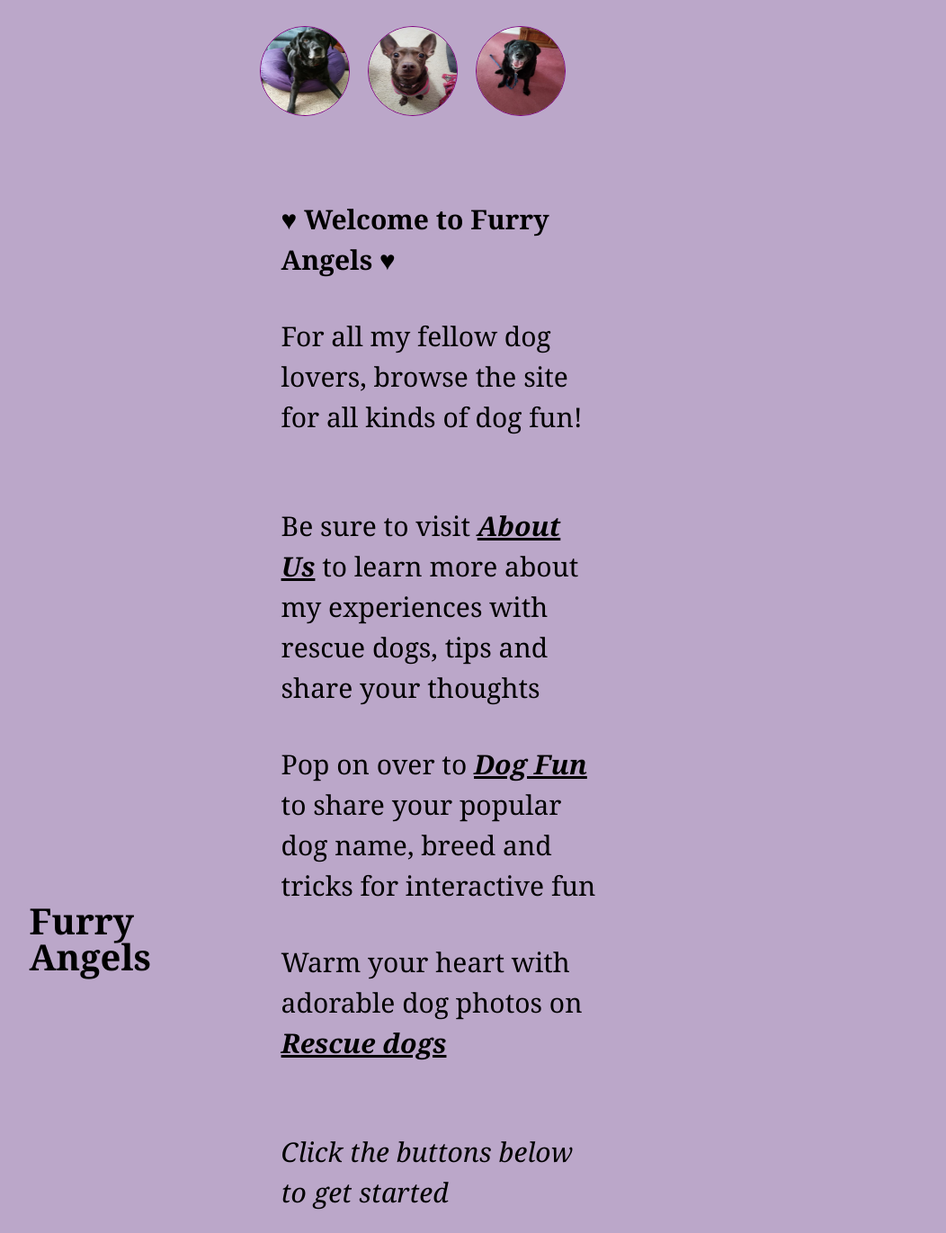
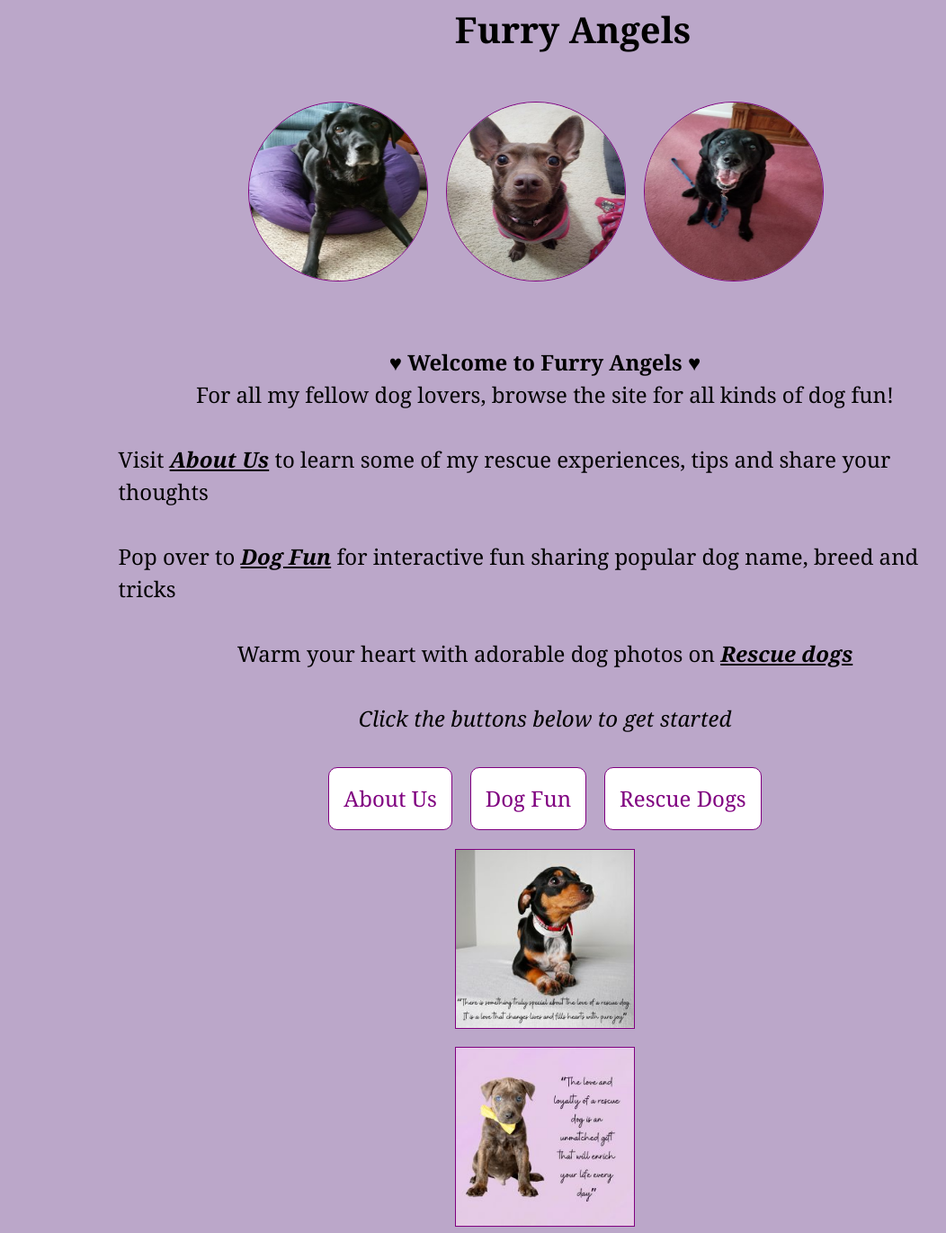
Before and after one commit to kkujawa3/rescue-dogs-and-popular-breeds, a website: page public/index.html in a window 1280 px wide. Shown: the part 328-1699 px from the top of the page at 90% size, without its empty margins (34-1086 px from the left). Drawn offline with Linux system fonts and the light colour scheme.

Commit message:
Updating layouts in files for visual look, checking typos.

```diff
--- a/public/css/style.css
+++ b/public/css/style.css
@@ -74,8 +74,8 @@ section.container {
 
 .rescue-pic img {
     top:20%;
-    width: 400px;
-    height: 400px;
+    width: 200px;
+    height: 200px;
     border-radius: 50%;
     border: 1px solid purple;
     display: flex;
@@ -92,7 +92,7 @@ section.container {
 }
 
 .btn  {
-    background-color: rgb(196, 185, 204);
+    background-color: white;
     border: none;
     color: purple;
     padding: 1rem;
@@ -100,7 +100,7 @@ section.container {
     justify-content: space-between;
     border: 1px solid purple;
     display: flex;
-    font-family:'Franklin Gothic Medium', 'Arial Narrow', Arial, sans-serif;
+    font-family:Georgia, 'Times New Roman', Times, serif;
     font-size: 24px;
 }
 
@@ -109,6 +109,8 @@ section.container {
     top: 20%;
     display: flex;
     margin-bottom: 20px;
+    width: 200px;
+    height: 200px;
 }
 
 .footer-container {
@@ -154,11 +156,11 @@ input {
     align-items:flex-end;
 }
 
-
 .user-message {
     font-style:italic;
     color: purple;
     align-items: center;
+    font-size: 20px;
 }
 
 .star-ratings {
@@ -181,17 +183,18 @@ input {
 .text {
     font-style:italic;
     color: purple;
+    font-size: 20px;
 }
 
 button {
     margin-top: 20px;
-    padding: 10px 20px;
-    font-size: 16px;
+    padding: 1rem;
+    font-size: 24px;
     cursor: pointer;
     border: 1px solid purple;
     background-color: white;
     color: purple;
-    border-radius: 5px;
+    border-radius: 10px;
 }
 
 /* Dog Fun Page Styles */
@@ -203,12 +206,6 @@ button {
     align-items: center;
     justify-content: center;
     max-width: 1000px;
-}
-
-h1 {
-    font-family:Cambria, Cochin, Georgia, Times, 'Times New Roman', serif;
-    line-height: 1;
-    margin: 0 0 1rem;
 }
 
 h2 {
@@ -239,6 +236,7 @@ h2 {
 
 #message {
     color: purple;
+    font-size: 24px;
 }
 
 /* Dog Rescue Page Styles */
@@ -272,12 +270,12 @@ h1 {
     color: purple;
 }
 
-p{
+/*p {
     font-family:Georgia, 'Times New Roman', Times, serif;
     font-size: 30px;
     padding: 20px;
     margin-left: 10%;
-}
+}*/
 
 #submit-btn {
     margin-top: 20px;
@@ -289,19 +287,17 @@ p{
 
 @media (min-width:500px) {
     /* Home Page Styles*/
-    .main, h1  {
+    .main {
+        display: flex;
         flex-direction: column;
-        max-width: 500px;
+        max-width: none;
         justify-content: center;
-        display: flex;
         padding-right: 20px;
     }
 
     section.container {
         display: flex;
         flex-direction: column;
-        justify-content: center;
-        align-items: center;
     }
 
     .rescue-pic {
@@ -309,8 +305,6 @@ p{
     }
 
     .rescue-pic img {
-        width: 100px;
-        height: 100px;
         margin-right: 20px;
         flex-direction: row;
     }
@@ -338,6 +332,11 @@ p{
         justify-content: center;
         max-width: none;
     }
+
+    .main-fun {
+        flex-direction: column;
+        max-width: none;
+    }
 }
 
 @media (min-width: 768px) {
@@ -347,13 +346,8 @@ p{
     }
 
     .main {
+        flex-direction: column;
         max-width: none;
-    }
-
-    .main, h1  {
-        flex-direction: row;
-        max-width: 768px;
-        justify-content: center;
     }
 
     section.container {
@@ -363,8 +357,6 @@ p{
     }
 
     .rescue-pic img {
-        width: 100px;
-        height: 100px;
         display: flex;
         flex-direction: column;
     }
@@ -373,7 +365,6 @@ p{
         display: flex;
         flex-direction: row;
         align-items: center;
-        justify-content: center;
     }
 
     .btn {
@@ -400,6 +391,7 @@ p{
         flex-direction: column;
         padding: 20px;
         justify-content: center;
+        max-width: none;
 
     }
 
--- a/public/index.html
+++ b/public/index.html
@@ -34,8 +34,8 @@
         <!--Welcome-->
         <p><b>&#9829 Welcome to Furry Angels &#9829</b></p>
         <p>For all my fellow dog lovers, browse the site for all kinds of dog fun!</p><br>
-        <p>Be sure to visit <b><i><u>About Us</b></i></u> to learn more about my experiences with rescue dogs, tips and share your thoughts</p>
-        <p>Pop on over to <b><i><u>Dog Fun</b></u></i> to share your popular dog name, breed and tricks for interactive fun</p>
+        <p>Visit <b><i><u>About Us</b></i></u> to learn some of my rescue experiences, tips and share your thoughts</p><br>
+        <p>Pop over to <b><i><u>Dog Fun</b></u></i> for interactive fun sharing popular dog name, breed and tricks</p><br>
         <p>Warm your heart with adorable dog photos on <b><i><u>Rescue dogs</b></u></i></p><br>
         <p><i>Click the buttons below to get started</i></p>
 
```
Also changed, not shown: public/about.html (+3 -2 lines), public/dogrescue.html (+5 -3 lines).
